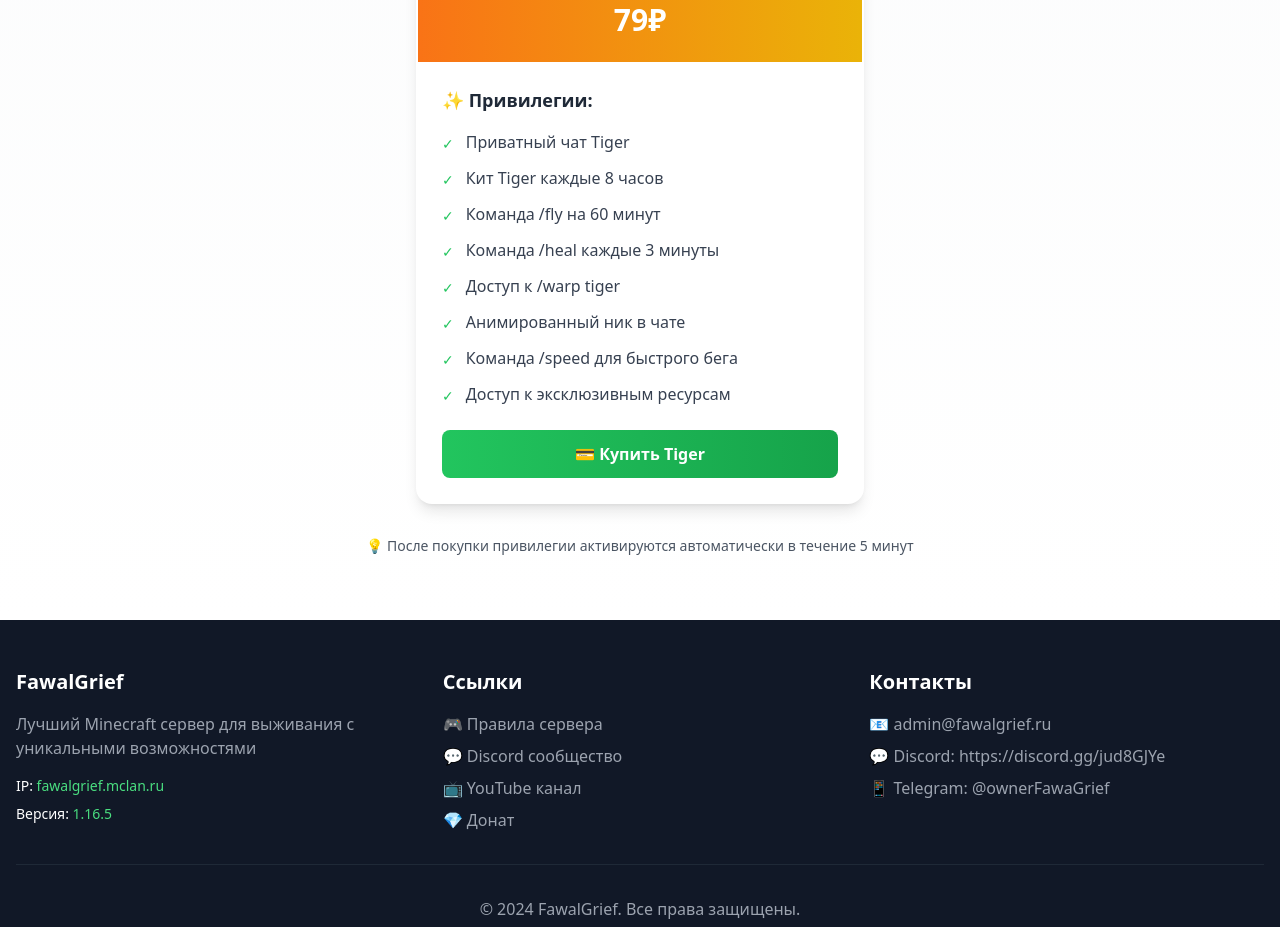
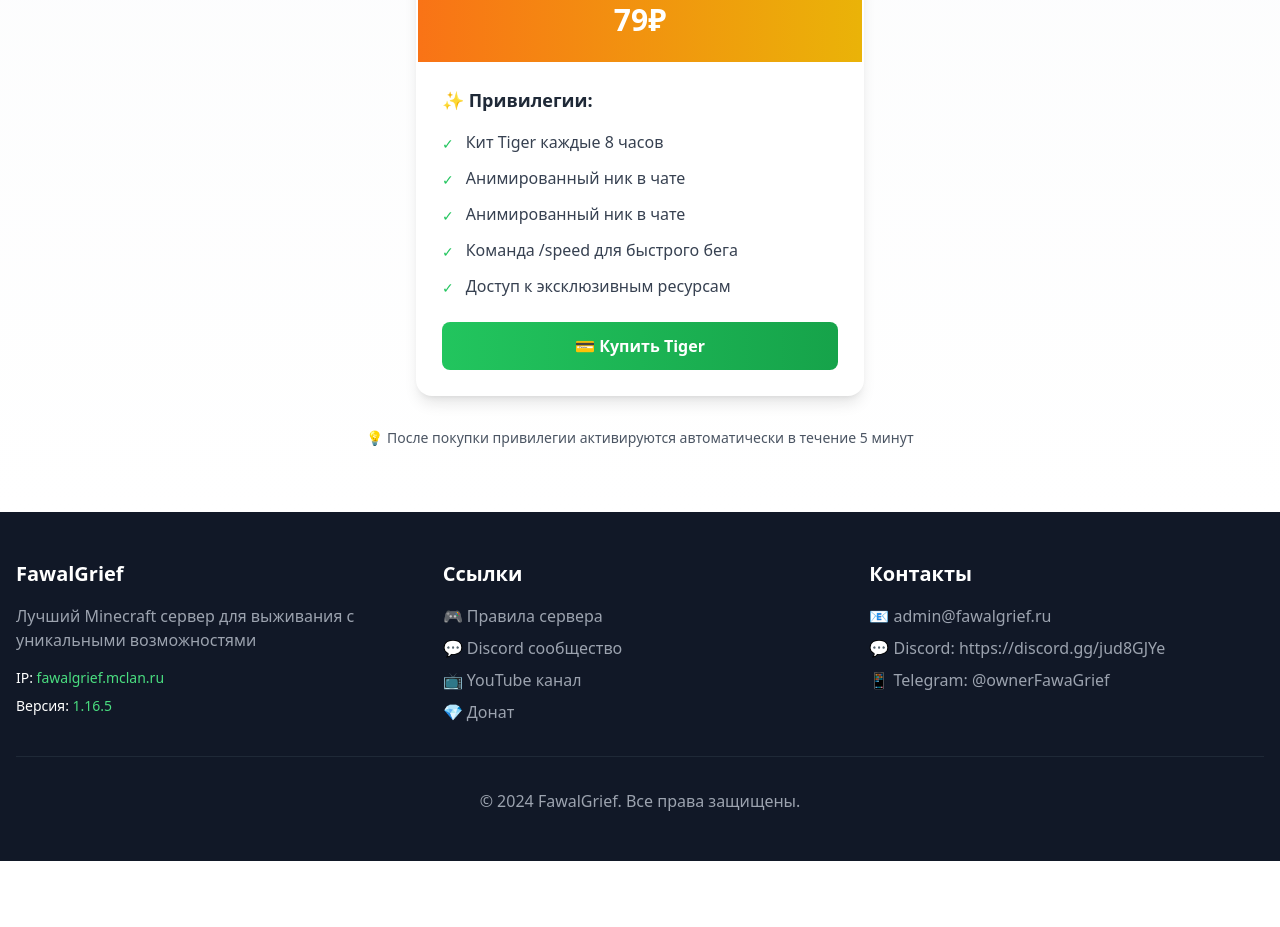
Before and after one commit to pr-poehali-dev/minecraft-site-fawalgrief, a React (Vite) app: page / in a window 1280 px wide. Shown: the part 2240-3167 px from the top of the page. After the commit the page ends 3101 px from the top, so only its background shows below. Built offline with nearby package versions, Linux system fonts and the light colour scheme.

Commit message:
Удаление привилегий Tiger

```diff
--- a/src/components/DonatePackages.tsx
+++ b/src/components/DonatePackages.tsx
@@ -13,11 +13,8 @@ const DonatePackages = () => {
       color: "from-orange-500 to-yellow-500",
       icon: "🐅",
       privileges: [
-        "Приватный чат Tiger",
         "Кит Tiger каждые 8 часов",
-        "Команда /fly на 60 минут",
-        "Команда /heal каждые 3 минуты",
-        "Доступ к /warp tiger",
+        "Анимированный ник в чате",
         "Анимированный ник в чате",
         "Команда /speed для быстрого бега",
         "Доступ к эксклюзивным ресурсам",
```
